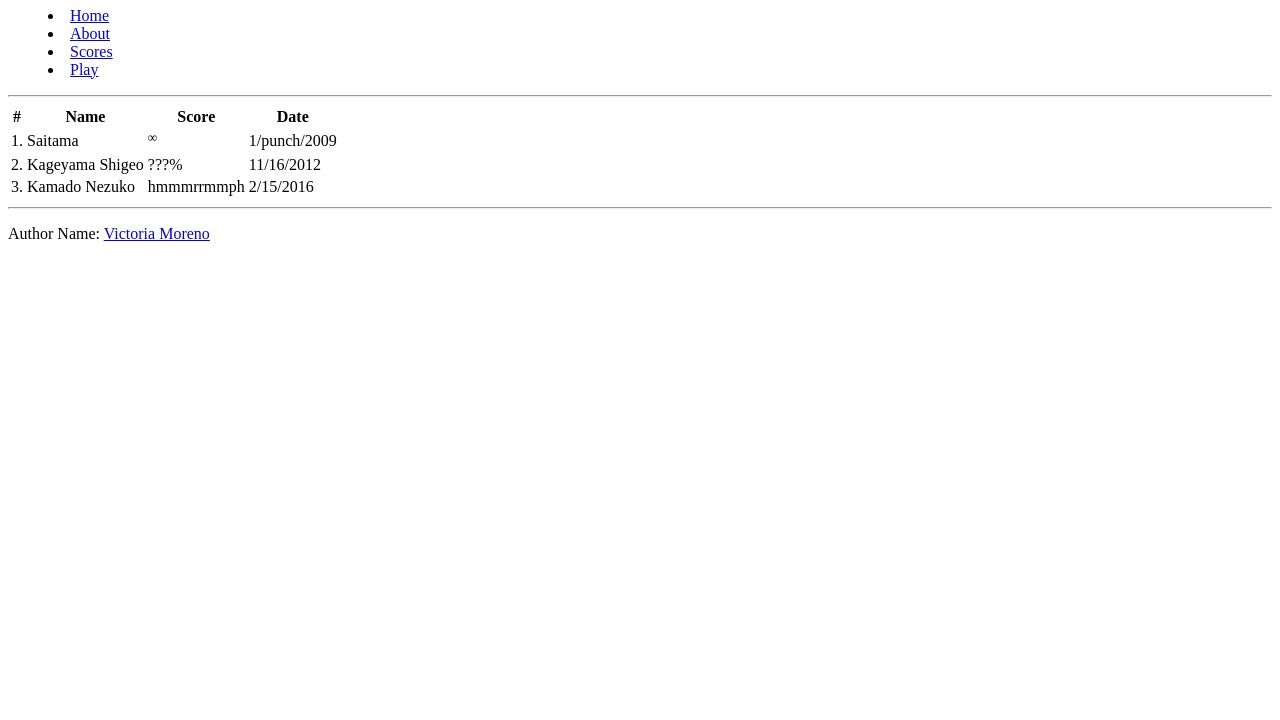
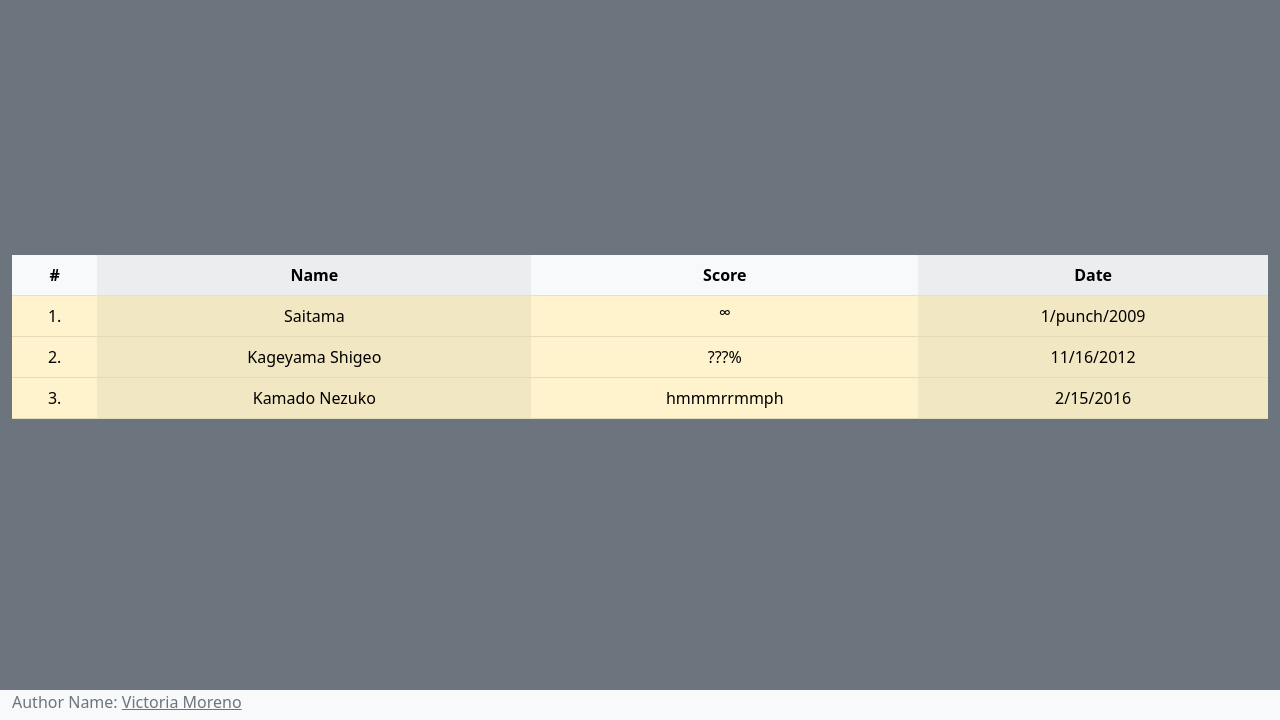
Before and after one commit to vmoreno02/simon, a plain HTML site: page scores.html in a window 1280 px wide. Shown: the part 80-800 px from the top of the page. Drawn offline with nearby package versions, Linux system fonts and the light colour scheme.

Commit message:
update: completed scores css

```diff
--- a/scores.html
+++ b/scores.html
@@ -6,32 +6,48 @@
 
         <title>Scores</title>
         <link rel="icon" href="favicon.ico" />
+        <link rel="stylesheet" href="main.css"/>
+
+        <!--Bootstrap-->
+        <link
+            href="https://cdn.jsdelivr.net/npm/bootstrap@5.2.2/dist/css/bootstrap.min.css"
+            rel="stylesheet"
+            integrity="sha384-Zenh87qX5JnK2Jl0vWa8Ck2rdkQ2Bzep5IDxbcnCeuOxjzrPF/et3URy9Bv1WTRi"
+            crossorigin="anonymous"
+        />
         </head>
 
-    <body>
-        <header>
-            <h1>Simon<sup>&reg;</sup></h1>
+    <body class="bg-light text-dark">
+        <header class="container-fluid">
+            <nav class="navbar fixed-top navbar-light">
+                <a class="navbar-brand" href="#">Simon<sup>&reg;</sup></a>
 
-            <nav>
-                <menu>
-                    <li><a href="index.html">Home</a></li>
-                    <li><a href="about.html">About</a></li>
-                    <li><a href="scores.html">Scores</a></li>
-                    <li><a href="play.html">Play</a></li>
+                <menu class="navbar-nav">
+                    <li class="nav-item">
+                        <a class="nav-link active" href="index.html">Home</a>
+                    </li>
+                    <li class="nav-item">
+                        <a class="nav-link active" href="about.html">About</a>
+                    </li>
+                    <li class="nav-item">
+                        <a class="nav-link active" href="scores.html">Scores</a>
+                    </li>
+                    <li class="nav-item">
+                        <a class="nav-link active" href="play.html">Play</a>
+                    </li>
                 </menu>
             </nav>
-
-            <!-- line to divide menu from operation -->
-            <hr />
         </header>
 
-        <main>
-            <table>
-                <thead>
-                    <th>#</th>
-                    <th>Name</th>
-                    <th>Score</th>
-                    <th>Date</th>
+        <main class="container-fluid bg-secondary text-center">
+            <table class="table table-warning table-striped-columns">
+                <thead class="table-light">
+                    <tr>
+                        <th>#</th>
+                        <th>Name</th>
+                        <th>Score</th>
+                        <th>Date</th>
+                    </tr>
                 </thead>
 
                 <tbody>
@@ -55,13 +71,13 @@
                     </tr>
                 </tbody>
             </table>
-
-            <hr />
         </main>
 
-        <footer>
-            <p class="text-reset">Author Name:</span>
-            <a href="https://github.com/vmoreno02/simon">Victoria Moreno</a>
+        <footer class="text-muted">
+            <div class="container-fluid">
+                <span class="text-reset">Author Name:</span>
+                <a class="text-reset" href="https://github.com/vmoreno02/simon">Victoria Moreno</a>
+            </div>
         </footer>
     </body>
 </html>
```
